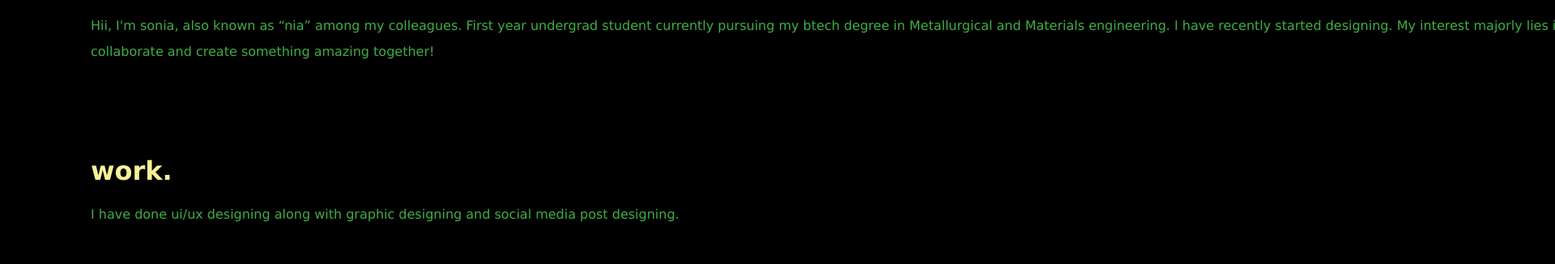
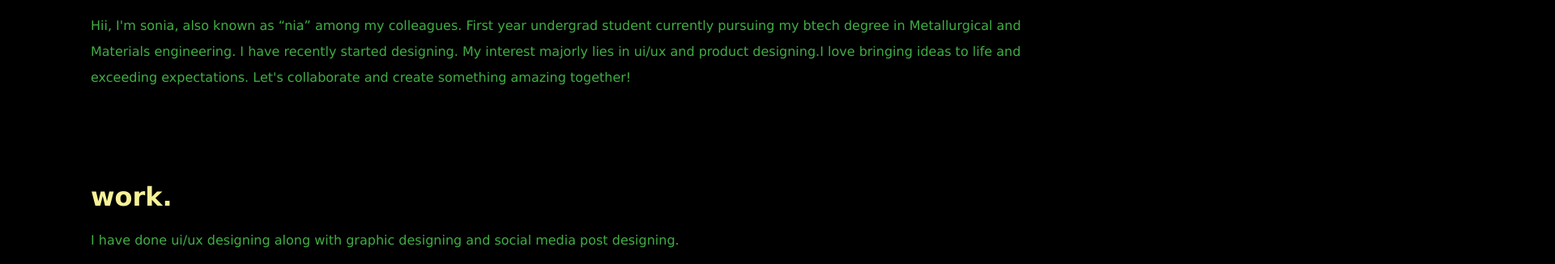
Before and after one commit to potterhead17/PF, a plain HTML site: page index.html in a window 1280 px wide. Shown: the part 693-1019 px from the top of the page at 81% size, 1920 px wide, since content can reach past the window. Drawn offline with Linux system fonts and the light colour scheme.

Commit message:
Update stylesheet.css

```diff
--- a/stylesheet.css
+++ b/stylesheet.css
@@ -126,7 +126,7 @@ button{
 .about{
     display: flex;
     flex-direction: column;
-    justify-content: flex-start;
+    justify-content: center;
 
 
     margin-top: 7rem;
@@ -135,7 +135,7 @@ button{
 
 #about{
     margin-left: 7rem;
-    width: 200% ;
+
 
 
 }
@@ -145,7 +145,7 @@ button{
     flex-direction: column;
     justify-content: flex-start;
 
-    width: 100%;
+
     margin-top: 7rem;
 
 }
@@ -210,7 +210,7 @@ button{
     display: flex;
     flex-direction: column;
     justify-content: flex-start;
-    width: 100%;
+
     margin-bottom: 7rem;
     margin-top: 7rem;
 }
```
